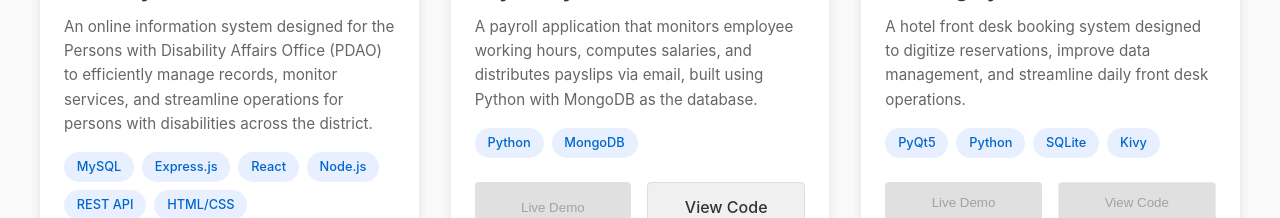
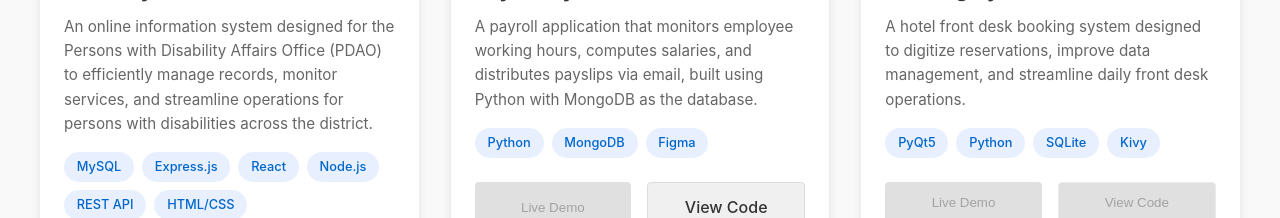
Before and after one commit to Khynx/myportfolio, a React (Create React App) app: page / in a window 1280 px wide. Shown: the part 1320-1538 px from the top of the page. Built offline with nearby package versions, Linux system fonts and the light colour scheme.

Commit message:
Add Figma to Payroll System technologies

```diff
--- a/src/data/projects.js
+++ b/src/data/projects.js
@@ -12,7 +12,7 @@ export const initialProjects = [
     id: 2,
     title: "Payroll System",
     description: "A payroll application that monitors employee working hours, computes salaries, and distributes payslips via email, built using Python with MongoDB as the database.",
-    technologies: ["Python", "MongoDB"],
+    technologies: ["Python", "MongoDB", "Figma"],
     imageUrl: "/images/projects/payroll-system.png",
     liveUrl: "#",
     githubUrl: "https://github.com/Kenneth-4/PayRoll"
```
